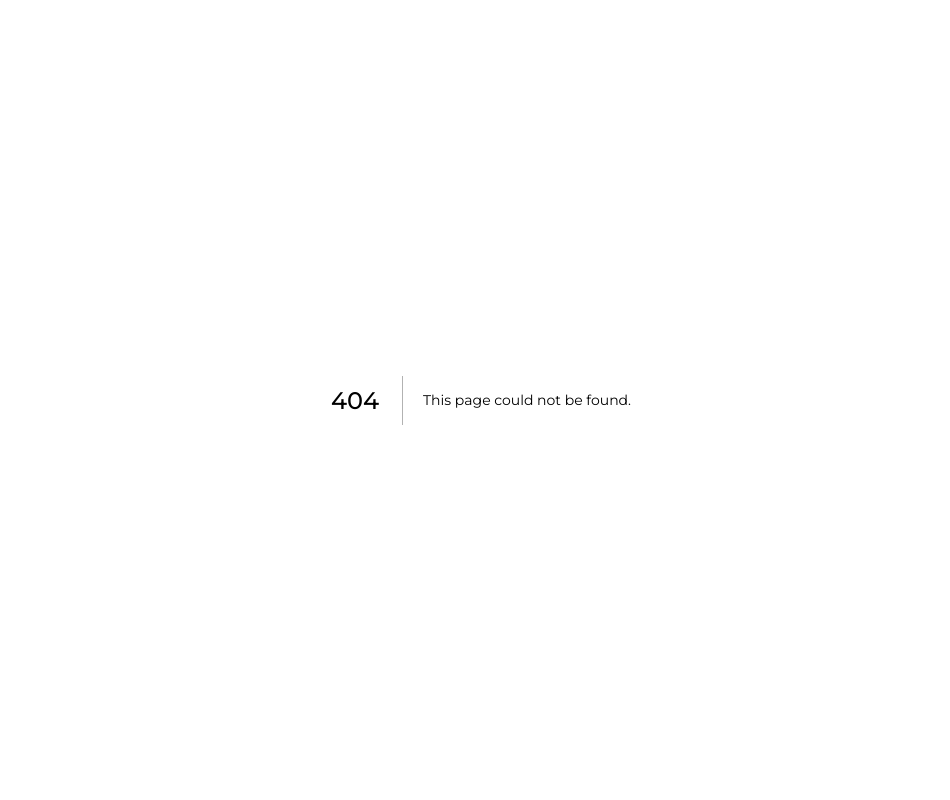
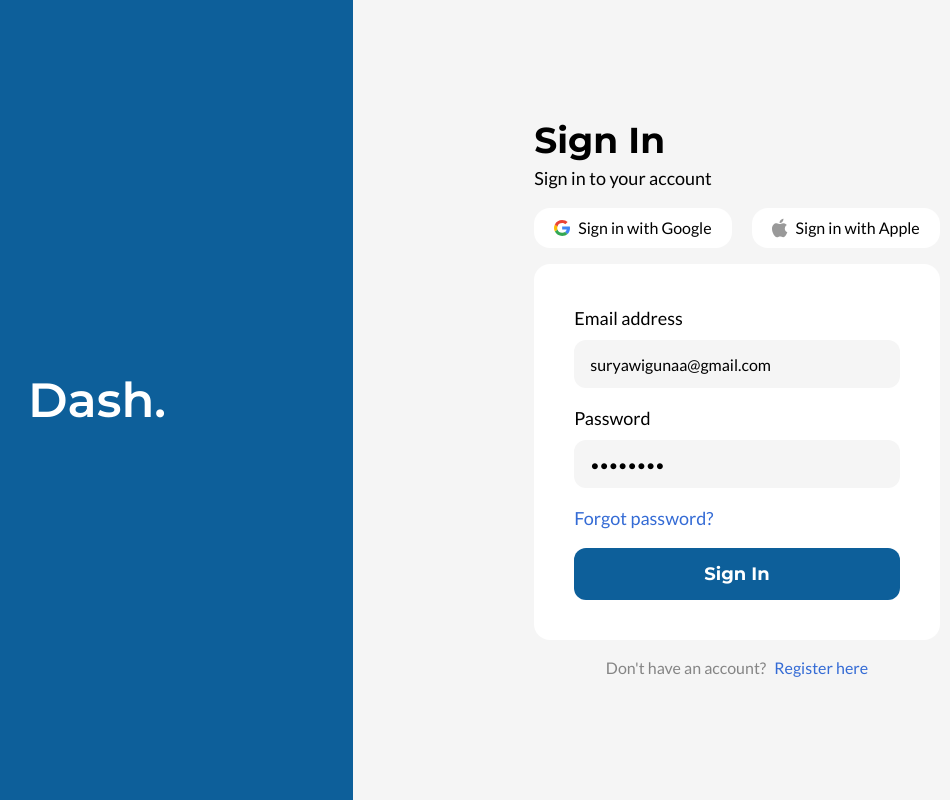
Before and after one commit to themashcodee/dashboard-ui, a Next.js app: page /signin in a window 1280 px wide. Before the commit this address had no page. Shown: the whole page, without its empty margins (159-1109 px from the left). Built offline with nearby package versions, Linux system fonts and the light colour scheme.

Commit message:
feat(user onboarding): add signup and signin page

```diff
--- /dev/null
+++ b/components/onboarding/common/form-wrapper.tsx
@@ -0,0 +1,66 @@
+import React from "react"
+import Link from "next/link"
+import toast from "react-hot-toast"
+import { GoogleIcon, AppleIcon } from "components/icons"
+import { Component } from "types/common"
+
+type P = {
+	type: "signin" | "signup"
+	form: () => JSX.Element
+}
+
+export const FormWrapper: Component<P> = ({ type, form: Form }) => {
+	function handleAppleBtnClick() {
+		toast.error(
+			"We only support Google Sign In option as of now as per the Assignment Instructions!"
+		)
+	}
+
+	return (
+		<section className="flex flex-col justify-center items-center w-[60%] p-12 overflow-auto">
+			<div className="flex flex-col gap-4">
+				<div className="flex flex-col gap-1">
+					<h1 className="text-4xl font-bold">
+						{type === "signin" ? "Sign In" : "Create an account"}
+					</h1>
+					<p className="text-lg">
+						{type === "signin"
+							? "Sign in to your account"
+							: "Create an account to use dashboard"}
+					</p>
+				</div>
+
+				<div className="flex gap-5 justify-between">
+					<button className="bg-white px-5 py-2 rounded-2xl flex gap-2 items-center font-light">
+						<GoogleIcon />
+						<span>{`${
+							type === "signin" ? "Sign in" : "Sign up"
+						} with Google`}</span>
+					</button>
+					<button
+						className="bg-white px-5 py-2 rounded-2xl flex gap-2 items-center font-light"
+						onClick={handleAppleBtnClick}
+					>
+						<AppleIcon />
+						<span>{`${
+							type === "signin" ? "Sign in" : "Sign up"
+						} with Apple`}</span>
+					</button>
+				</div>
+
+				<Form />
+
+				<span className="flex gap-2 justify-center text-link">
+					<span className="text-secondary-text">
+						{type === "signin"
+							? "Don't have an account?"
+							: "Already have an account?"}
+					</span>
+					<Link href={type === "signin" ? "/signup" : "/signin"}>
+						{type === "signin" ? "Register here" : "Sign in here"}
+					</Link>
+				</span>
+			</div>
+		</section>
+	)
+}
--- /dev/null
+++ b/components/onboarding/common/index.ts
@@ -0,0 +1,2 @@
+export * from "./onboarding-banner"
+export * from "./form-wrapper"
--- /dev/null
+++ b/components/onboarding/common/onboarding-banner.tsx
@@ -0,0 +1,9 @@
+import React from "react"
+
+export const OnboardingBanner = () => {
+	return (
+		<section className="w-[40%] bg-primary flex justify-center items-center select-none">
+			<h2 className="text-5xl text-white font-semibold">Dash.</h2>
+		</section>
+	)
+}
--- /dev/null
+++ b/components/onboarding/index.ts
@@ -0,0 +1,3 @@
+export * from "./signin"
+export * from "./signup"
+export * from "./common"
--- /dev/null
+++ b/components/onboarding/signin/index.ts
@@ -0,0 +1 @@
+export * from "./signin-form"
--- /dev/null
+++ b/components/onboarding/signin/signin-form.tsx
@@ -0,0 +1,60 @@
+import React, { ChangeEvent, FormEvent, useCallback, useState } from "react"
+import { Input, Button } from "components/core"
+import toast from "react-hot-toast"
+
+export const SigninForm = () => {
+	const [data, setData] = useState({
+		email: "suryawigunaa@gmail.com",
+		password: "12345678",
+	})
+
+	const onDataChange = useCallback((e: ChangeEvent<HTMLInputElement>) => {
+		const key = e.target.dataset.key ?? ""
+		const value = e.target.value
+		setData((prev) => ({ ...prev, [key]: value }))
+	}, [])
+
+	function handleFormSubmit(e: FormEvent<HTMLFormElement>) {
+		e.preventDefault()
+		toast.error(
+			"We only support Google Sign In option as of now as per the Assignment Instructions!"
+		)
+	}
+
+	function handleForgotPassword() {
+		toast.error("We don't support this feature as of now!")
+	}
+
+	return (
+		<form
+			onSubmit={handleFormSubmit}
+			className="flex flex-col gap-4 bg-white rounded-2xl p-10"
+		>
+			<Input
+				data-key="email"
+				type="email"
+				label="Email address"
+				value={data.email}
+				onChange={onDataChange}
+			/>
+			<Input
+				data-key="password"
+				type="password"
+				label="Password"
+				minLength={8}
+				maxLength={16}
+				value={data.password}
+				onChange={onDataChange}
+			/>
+			<span
+				className="text-link text-lg select-none cursor-pointer"
+				onClick={handleForgotPassword}
+			>
+				Forgot password?
+			</span>
+			<Button type="submit" className="py-3 text-lg rounded-xl">
+				Sign In
+			</Button>
+		</form>
+	)
+}
--- /dev/null
+++ b/components/onboarding/signup/index.ts
@@ -0,0 +1 @@
+export * from "./signup-form"
--- /dev/null
+++ b/components/onboarding/signup/signup-form.tsx
@@ -0,0 +1,54 @@
+import React, { ChangeEvent, FormEvent, useCallback, useState } from "react"
+import { Input, Button, PasswordInputWithEye } from "components/core"
+import toast from "react-hot-toast"
+
+export const SignupForm = () => {
+	const [data, setData] = useState({
+		email: "suryawigunaa@gmail.com",
+		password: "12345678",
+		cnfPassword: "12345678",
+	})
+
+	const onDataChange = useCallback((e: ChangeEvent<HTMLInputElement>) => {
+		const key = e.target.dataset.key ?? ""
+		const value = e.target.value
+		setData((prev) => ({ ...prev, [key]: value }))
+	}, [])
+
+	function handleFormSubmit(e: FormEvent<HTMLFormElement>) {
+		e.preventDefault()
+		toast.error(
+			"We only support Google Sign In option as of now as per the Assignment Instructions!"
+		)
+	}
+
+	return (
+		<form
+			onSubmit={handleFormSubmit}
+			className="flex flex-col gap-4 bg-white rounded-2xl p-10"
+		>
+			<Input
+				data-key="email"
+				type="email"
+				label="Email address"
+				value={data.email}
+				onChange={onDataChange}
+			/>
+			<PasswordInputWithEye
+				data-key="password"
+				label="Password"
+				value={data.password}
+				onChange={onDataChange}
+			/>
+			<PasswordInputWithEye
+				data-key="cnfPassword"
+				label="Confirm Password"
+				value={data.cnfPassword}
+				onChange={onDataChange}
+			/>
+			<Button type="submit" className="py-3 text-lg rounded-xl">
+				Sign Up
+			</Button>
+		</form>
+	)
+}
--- /dev/null
+++ b/pages/signin.tsx
@@ -0,0 +1,23 @@
+import React from "react"
+import type { NextPage } from "next"
+import { Head } from "components/core"
+import {
+	SigninForm,
+	OnboardingBanner,
+	FormWrapper,
+} from "components/onboarding"
+
+const Signin: NextPage = () => {
+	return (
+		<>
+			<Head title="Sign In" />
+
+			<main className="h-screen w-full flex bg-background">
+				<OnboardingBanner />
+				<FormWrapper type="signin" form={SigninForm} />
+			</main>
+		</>
+	)
+}
+
+export default Signin
--- /dev/null
+++ b/pages/signup.tsx
@@ -0,0 +1,23 @@
+import React from "react"
+import type { NextPage } from "next"
+import { Head } from "components/core"
+import {
+	SignupForm,
+	OnboardingBanner,
+	FormWrapper,
+} from "components/onboarding"
+
+const Signup: NextPage = () => {
+	return (
+		<>
+			<Head title="Sign Up" />
+
+			<main className="h-screen w-full flex bg-background">
+				<OnboardingBanner />
+				<FormWrapper type="signup" form={SignupForm} />
+			</main>
+		</>
+	)
+}
+
+export default Signup
```
